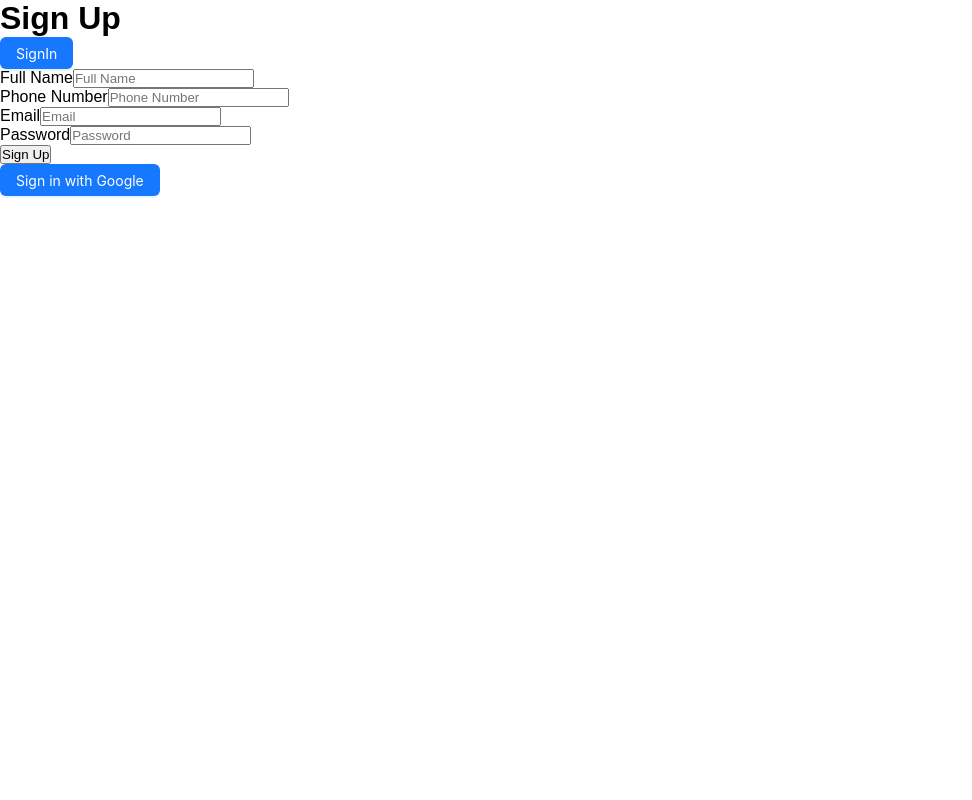
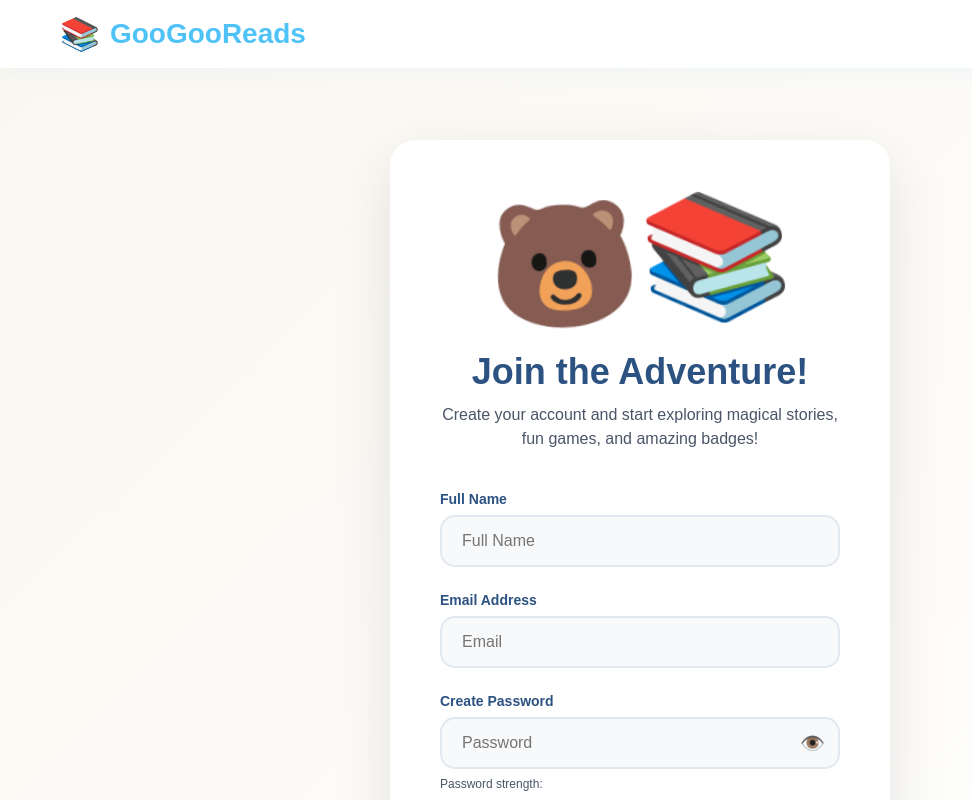
Before and after one commit to googooreads-sketch/googoo, a Next.js app: page /signup in a window 1280 px wide. Shown: the top 800 px of the page, without its empty margins (0-972 px from the left). Built offline with nearby package versions, Linux system fonts and the light colour scheme; no server answers.

Commit message:
Add files via upload

```diff
--- a/pages/_app.js
+++ b/pages/_app.js
@@ -1,4 +1,5 @@
 import "@/styles/Home.css";
+import "@/styles/sign.css";
 import * as gtag from '../lib/gtag';
 import { useEffect } from 'react';
 import { useRouter } from 'next/router';
--- a/pages/signup.js
+++ b/pages/signup.js
@@ -1,18 +1,26 @@
 import { useState,useEffect } from 'react';
 import { useRouter } from 'next/router';
 import { createUserWithEmailAndPassword, updateProfile,sendEmailVerification } from 'firebase/auth';
-import { Button } from 'antd';
 import { signInWithPopup, onAuthStateChanged, signOut } from "firebase/auth";
 import { auth, provider } from "../lib/firebase";
+import { getPasswordStrength } from '@/utils/passwordStrength';
+import { GoogleOutlined  } from '@ant-design/icons';
+
 
 export default function SignUp() {
   const [email, setEmail] = useState('');
   const [password, setPassword] = useState('');
   const [name, setName] = useState('');
   const [phone, setPhone] = useState('');
-  const [error, setError] = useState('');
+  const [passwordHide,setPasswordHide] = useState(true);
+  const [error, setError] = useState({
+    name:false,
+    email:false,
+    password:false
+  });
   const [user, setUser] = useState(null);
     const [message, setMessage] = useState('');
+    const [strength, setStrength] = useState({ label: '', color: '' });
   const router = useRouter();
 
     useEffect(() => {
@@ -92,49 +100,116 @@ export default function SignUp() {
     }
   };
 
+
+
+
+  const handlePasswordChange = (e) => {
+    const newPassword = e.target.value;
+    setPassword(newPassword);
+    setStrength(getPasswordStrength(newPassword));
+  };
+
+  const handleBlur = (e) => {
+   const { name,value} = e.target;
+   console.log(name,value)
+   if(!value){
+    setError({...error,[name]:true})
+   } else if(name=== 'password' && value.length>=8){
+     setError({...error,[name]:true})
+   } else{
+     setError({...error,[name]:false})
+   }
+  }
+
   return (
     <div>
-      <h1>Sign Up</h1>
-      <Button type='primary' onClick={() => handleSignIn()}>SignIn</Button>
-      <form onSubmit={handleSignUp}>
-        <label>Full Name</label>
-        <input
+
+
+    <header class="header">
+        <nav class="nav-container">
+            <a href="#" class="logo" onclick="showPage('signup')">GooGooReads</a>
+            <button class="logout-btn" id="logoutBtn" onclick="logout()">Logout 👋</button>
+        </nav>
+    </header>
+
+
+
+    <div class="page active" id="signupPage">
+        <div class="page-container">
+            <div class="auth-container">
+                <div class="auth-mascot">🐻📚</div>
+                <h1 class="auth-title">Join the Adventure!</h1>
+                <p class="auth-subtitle">Create your account and start exploring magical stories, fun games, and amazing badges!</p>
+
+                <form class="auth-form" id="signupForm" onSubmit={handleSignUp}>
+                    <div class="form-group">
+                        <label class="form-label" for="fullName">Full Name</label>
+                         <input
           type="text"
           placeholder="Full Name"
           required
+          name='name'
+           className='form-input'
           value={name}
           onChange={(e) => setName(e.target.value)}
-        /><br />
-       <label>Phone Number</label>
-        <input
-          type="tel"
-          placeholder="Phone Number"
-          required
-          value={phone}
-          onChange={(e) => setPhone(e.target.value)}
-        /><br />
-<label>Email</label>
-        <input
+          onBlur={(e) => handleBlur(e)}
+        />
+        {error.name &&(
+                        <div class="form-error" id="nameError">Please enter your full name</div>)}
+                    </div>
+
+                    <div class="form-group">
+                        <label class="form-label" for="signupEmail">Email Address</label>
+                   <input
           type="email"
           placeholder="Email"
           required
+          className='form-input'
           value={email}
+          name='email'
           onChange={(e) => setEmail(e.target.value)}
-        /><br />
-<label>Password</label>
-        <input
-          type="password"
+             onBlur={(e) => handleBlur(e)}
+        />
+                    {
+                        error.email &&
+                        (<div class="form-error" id="emailError">Please enter a valid email address</div>)}
+                    </div>
+
+                    <div class="form-group">
+                        <label class="form-label" for="signupPassword">Create Password</label>
+                        <div class="password-container">
+                      <input
+          type={passwordHide ? "password": "text"}
           placeholder="Password"
           required
+          name='password'
+          className='form-input'
           value={password}
-          onChange={(e) => setPassword(e.target.value)}
-        /><br />
+          onChange={(e) => handlePasswordChange(e)}
+          onBlur={(e) => handleBlur(e)}
+        />
+                            <button type="button" class="password-toggle" onClick={() => setPasswordHide(preState => !preState)}>👁️</button>
+                        </div>
+                        <div class="password-strength" id="passwordStrength">
+                            <span>Password strength: {strength.label} </span>
 
-        <button type="submit">Sign Up</button>
-        {error && <p style={{ color: 'red' }}>{error}</p>}
-      </form>
 
-        <Button type='primary' onClick={handleLogin}>Sign in with Google</Button>
+                        </div>
+                    {error.password &&(<>
+                        <div class="form-error" id="passwordError">Password must be at least 8 characters long</div></>)}
+                    </div>
+
+                    <button type="submit" class="btn-primary">Sign Up & Start Reading! 🚀</button>
+                </form>
+
+                <button class="google-btn" onClick={handleLogin}><GoogleOutlined style={{ fontSize: '26px', color: '#08c' }}/> Sign Up with Google</button>
+
+                <div class="auth-links">
+                    <p>Already have an account? <span onClick={() => handleSignIn()} class="auth-link" >Log In</span></p>
+                </div>
+            </div>
+        </div>
+    </div>
     </div>
   );
 }
```
Also changed, not shown: pages/signin.js (+101 -18 lines).
